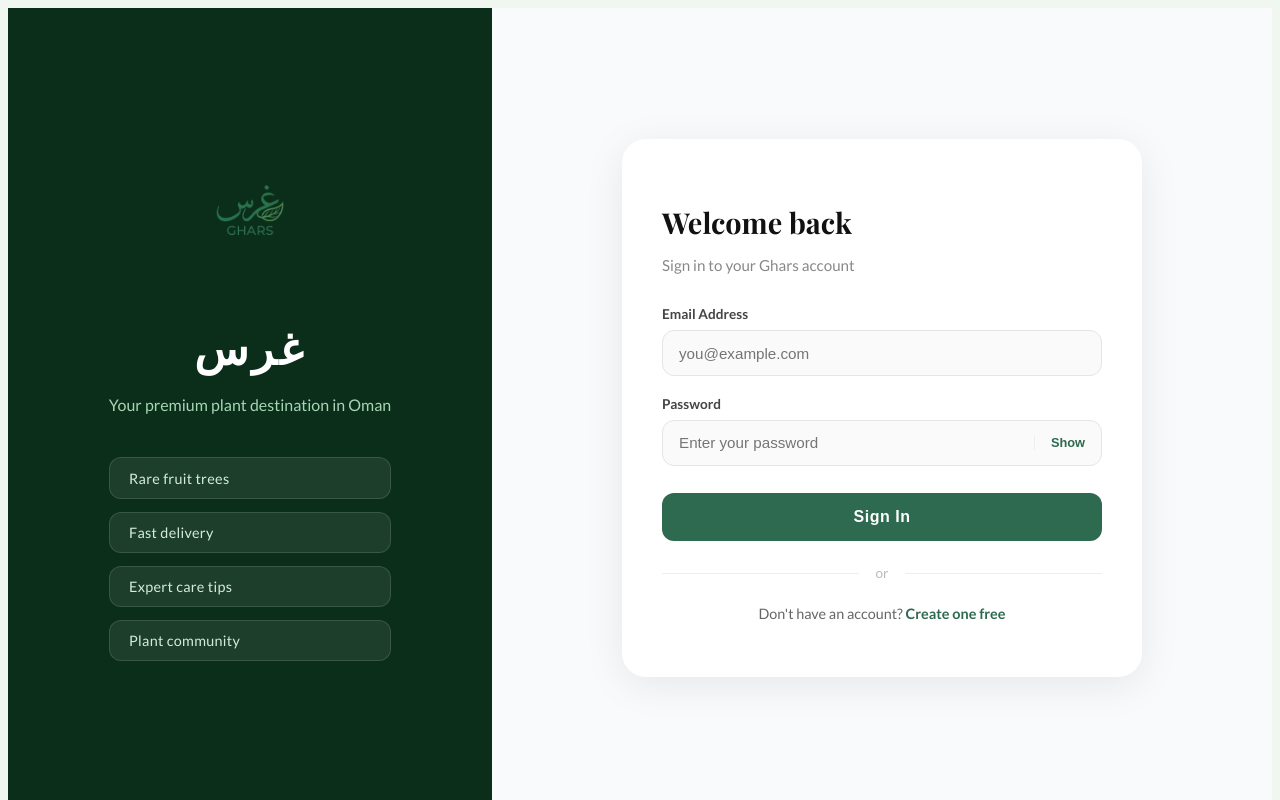
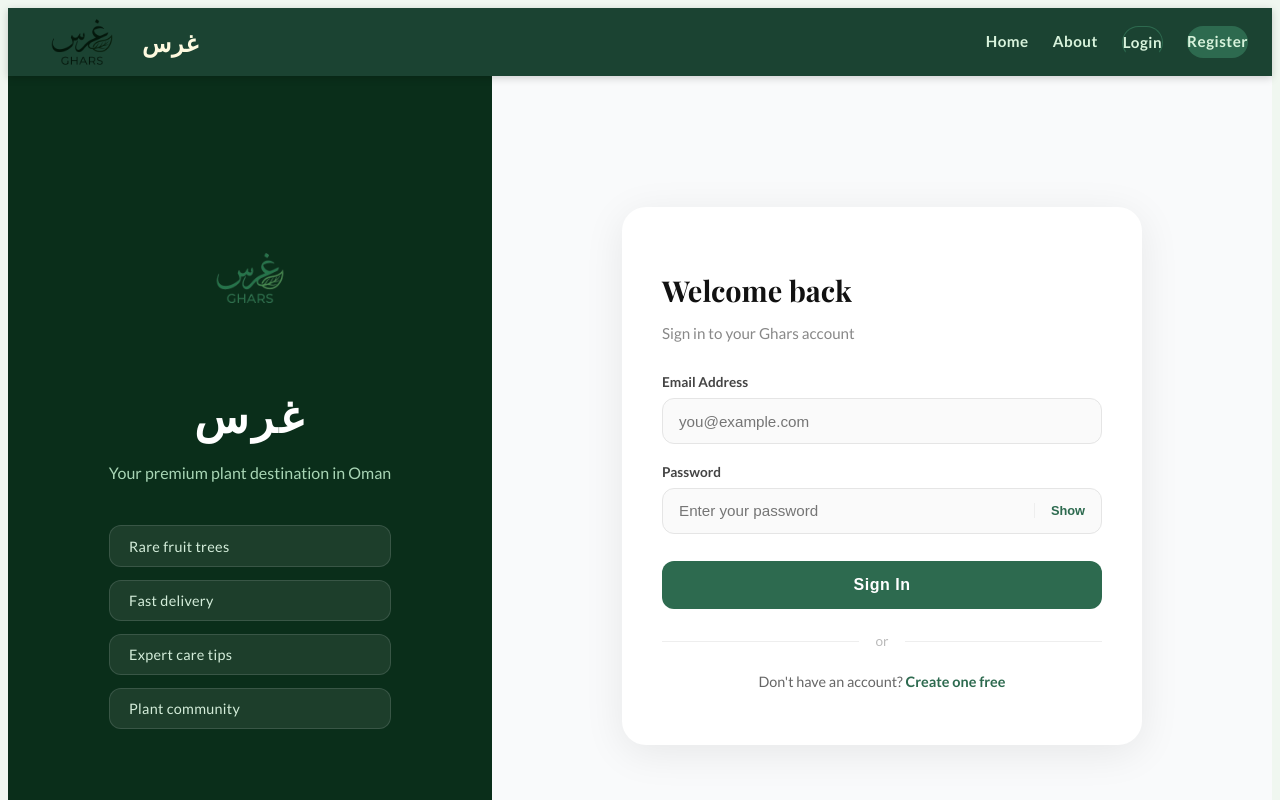
Before and after one commit to bluenapkin/plant-nursery, a React (Create React App) app in the folder client/: page /login in a window 1280 px wide. Shown: the top 800 px of the page. Built offline with nearby package versions, Linux system fonts and the light colour scheme; no server answers.

Commit message:
Made home page public for visitors

```diff
--- a/client/src/App.css
+++ b/client/src/App.css
@@ -2060,3 +2060,15 @@ a:visited {
                         font-size: .85rem; }
 .location-label       { color: #888; font-weight: 600; }
 .location-value       { color: #111; font-weight: 500; }
+.header-login-btn       { background: none; border: 1.5px solid #2d6a4f;
+                          color: #2d6a4f; padding: .4rem 1.1rem;
+                          border-radius: 20px; font-weight: 600;
+                          text-decoration: none; font-size: .9rem;
+                          transition: all .2s; }
+.header-login-btn:hover { background: #2d6a4f; color: #fff; }
+
+.header-register-btn        { background: #2d6a4f; color: #fff;
+                              padding: .4rem 1.1rem; border-radius: 20px;
+                              font-weight: 600; text-decoration: none;
+                              font-size: .9rem; transition: background .2s; }
+.header-register-btn:hover  { background: #1e4d38; }
--- a/client/src/App.js
+++ b/client/src/App.js
@@ -11,32 +11,27 @@ import EditProfile from "./Components/EditProfile";
 import AdminDashboard from "./Components/AdminDashboard";
 import ProtectedRoute from "./Components/ProtectedRoute";
 import ProductDetail from "./Components/ProductDetail";
-import Checkout      from "./Components/Checkout";
+import Checkout from "./Components/Checkout";
 import About from "./Components/About";
 
-
 import { BrowserRouter as Router, Routes, Route } from "react-router-dom";
-import { useSelector } from "react-redux";
 
 const App = () => {
-  const email = useSelector((state) => state.users.user?.email);
-
   return (
     <Router>
       <div style={{ display: "flex", flexDirection: "column", minHeight: "100vh" }}>
-        {email && <Header />}
+        <Header />
         <main style={{ flex: 1 }}>
           <Routes>
+
             {/* ── Public Routes ── */}
-            <Route path="/login"    element={<Login />} />
-            <Route path="/register" element={<Register />} />
-            <Route path="/about" element={<About />} />
-
+            <Route path="/"            element={<Home />} />
+            <Route path="/login"       element={<Login />} />
+            <Route path="/register"    element={<Register />} />
+            <Route path="/about"       element={<About />} />
+            <Route path="/product/:id" element={<ProductDetail />} />
 
             {/* ── Protected Routes ── */}
-            <Route path="/" element={
-              <ProtectedRoute><Home /></ProtectedRoute>
-            } />
             <Route path="/profile" element={
               <ProtectedRoute><Profile /></ProtectedRoute>
             } />
@@ -52,12 +47,10 @@ const App = () => {
             <Route path="/admin" element={
               <ProtectedRoute><AdminDashboard /></ProtectedRoute>
             } />
-            <Route path="/product/:id" element={
-              <ProtectedRoute><ProductDetail /></ProtectedRoute>
-            } />
             <Route path="/checkout" element={
               <ProtectedRoute><Checkout /></ProtectedRoute>
             } />
+
           </Routes>
         </main>
         <Footer />
--- a/client/src/Components/Header.js
+++ b/client/src/Components/Header.js
@@ -8,6 +8,7 @@ const Header = () => {
   const navigate = useNavigate();
   const name     = useSelector((state) => state.users.user?.name);
   const role     = useSelector((state) => state.users.user?.role);
+  const email    = useSelector((state) => state.users.user?.email);
 
   const handleLogout = async () => {
     dispatch(logout());
@@ -19,14 +20,16 @@ const Header = () => {
     <header className="nursery-header">
       <Link to="/" className="brand">
         <img src={logo} alt="Ghars Logo" className="brand-logo" />
+        <span className="brand-title">غرس</span>
       </Link>
       <nav className="nursery-nav">
-        <Link to="/">🏡 Home</Link>
-        <Link to="/posts">🌿 Posts</Link>
+        <Link to="/">Home</Link>
         <Link to="/about">About</Link>
-        {role === "admin" && (
-          <Link to="/admin">🛠 Admin</Link>
-        )}
+
+        {email ? (
+          <>
+            <Link to="/posts">Posts</Link>
+            {role === "admin" && <Link to="/admin">Admin</Link>}
             <Link to="/profile">👤 {name || "Profile"}</Link>
             <span
               className="logout-btn"
@@ -37,6 +40,13 @@ const Header = () => {
             >
               Logout
             </span>
+          </>
+        ) : (
+          <>
+            <Link to="/login"    className="header-login-btn">Login</Link>
+            <Link to="/register" className="header-register-btn">Register</Link>
+          </>
+        )}
       </nav>
     </header>
   );
--- a/client/src/Components/Home.js
+++ b/client/src/Components/Home.js
@@ -1,7 +1,6 @@
 import { useState, useEffect } from "react";
 import { useNavigate } from "react-router-dom";
 import { useSelector } from "react-redux";
-import axios from "axios";
 
 export const PRODUCTS = [
   { id: 1,  name: "Mango Tree",       emoji: "🥭", price: 9.500,  category: "Fruit Trees",  desc: "Sweet & tropical. Thrives in warm climates. Bears fruit in 3–5 years.",       badge: "Best Seller", care: { water: "Twice a week", sun: "Full sun", temp: "25–35°C", difficulty: "Easy" } },
@@ -39,9 +38,8 @@ const Home = () => {
   const [search,   setSearch]   = useState("");
   const [addedId,  setAddedId]  = useState(null);
 
-  useEffect(() => { if (!email) navigate("/login"); }, [email, navigate]);
+  // ✅ No more login redirect — page is public
   useEffect(() => { localStorage.setItem("cart", JSON.stringify(cart)); }, [cart]);
-  if (!email) return null;
 
   const addToCart = (product, e) => {
     e.stopPropagation();
@@ -67,18 +65,28 @@ const Home = () => {
     return matchCat && matchQ;
   });
 
+  // ✅ Redirect to login if guest tries to checkout
+  const handleCheckout = () => {
+    setCartOpen(false);
+    if (!email) {
+      navigate("/login");
+      return;
+    }
+    navigate("/checkout");
+  };
+
   return (
     <>
       <div className="home-wrap">
 
         {/* ── Hero ── */}
-          <section className="hero-section">
-            <div className="hero-content">
+        <section className="hero-section">
+          <div className="hero-content">
             <span className="hero-tag">🌿 Ghars — غرس</span>
             <h1 className="hero-title">Bring Nature<br />Into Your Home</h1>
             <p className="hero-desc">
               Rare fruit trees & tropical plants, hand-picked and delivered fresh to your door.
-              </p>
+            </p>
             <div className="hero-actions">
               <button className="hero-cta" onClick={() => document.getElementById("shop").scrollIntoView({ behavior: "smooth" })}>
                 Shop Now →
@@ -202,8 +210,9 @@ const Home = () => {
                   <span className="total-label">Total</span>
                   <span className="total-amt">{cartTotal.toFixed(3)} OMR</span>
                 </div>
-                <button className="checkout-btn" onClick={() => { setCartOpen(false); navigate("/checkout", { state: { cart, cartTotal } }); }}>
-                  Proceed to Checkout →
+                {/* ✅ Redirects guest to login, logged in users go to checkout */}
+                <button className="checkout-btn" onClick={handleCheckout}>
+                  {email ? "Proceed to Checkout →" : "Login to Checkout →"}
                 </button>
               </div>
             )}
--- a/client/src/Components/ProtectedRoute.js
+++ b/client/src/Components/ProtectedRoute.js
@@ -3,11 +3,9 @@ import { Navigate } from "react-router-dom";
 
 const ProtectedRoute = ({ children }) => {
   const email = useSelector((state) => state.users.user?.email);
-
   if (!email) {
     return <Navigate to="/login" replace />;
   }
-
   return children;
 };
 
```
Lines whose indentation alone changed are shown as unchanged.
